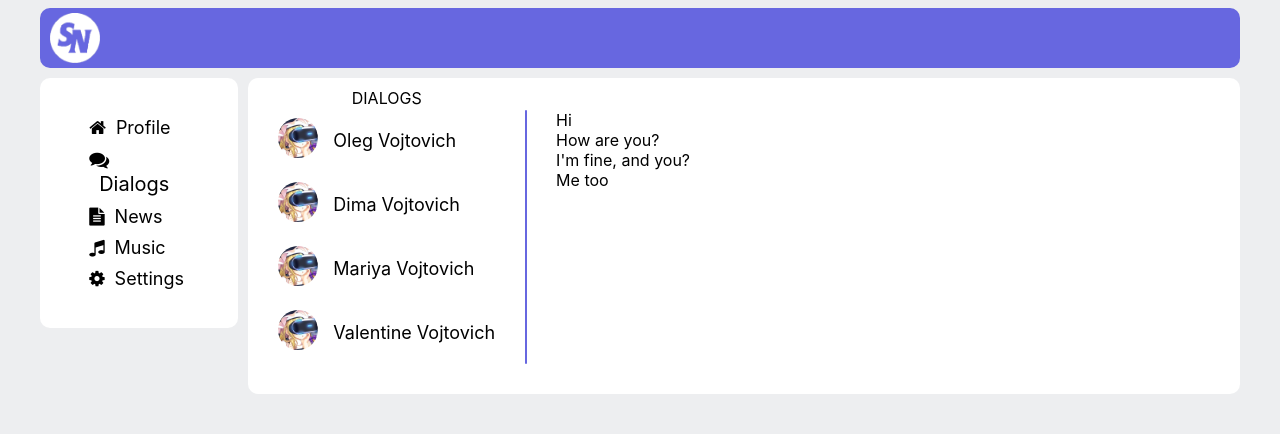
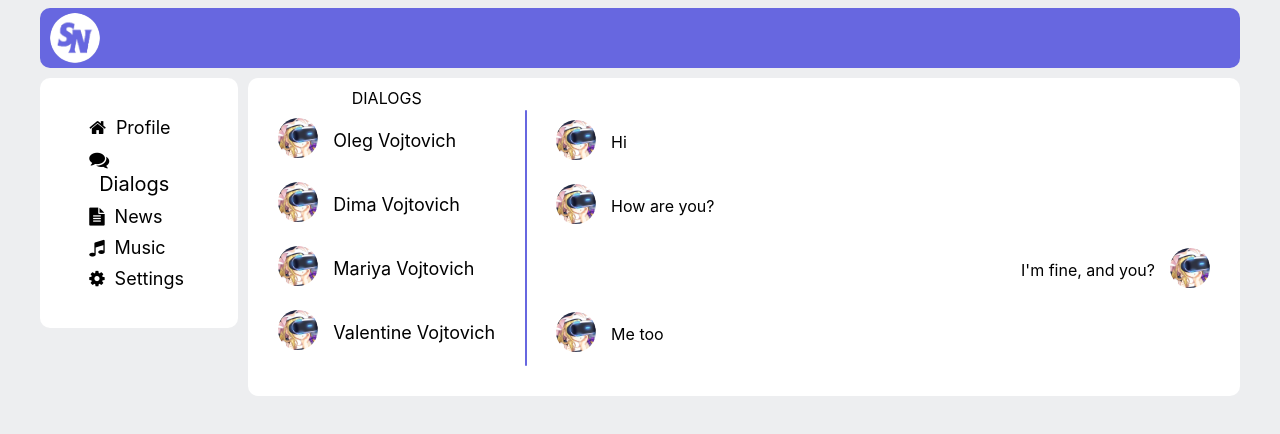
Before and after one commit to FeLL1kS/React-App, a React (Create React App) app: page /dialogs in a window 1280 px wide. Shown: the top 434 px of the page. Built offline with nearby package versions, Linux system fonts and the light colour scheme.

Commit message:
State and new styles added

```diff
--- a/src/App.css
+++ b/src/App.css
@@ -9,7 +9,7 @@
 
   grid-template-rows: 60px 1fr;
   grid-template-columns: 2fr 10fr;
-  grid-gap: 10px;
+  gap: 10px;
 }
 
 .app-wraper-content {
--- a/src/App.js
+++ b/src/App.js
@@ -16,8 +16,8 @@ const App = (props) => {
         <Header />
         <Navbar />
         <div className='app-wraper-content'>
-          <Route render={ () => <Profile postsData={props.postsData}/> } path='/profile' />
-          <Route render={ () => <Dialogs dialogsData={props.dialogsData} messagesData={props.messagesData}/>} path='/dialogs' />
+          <Route render={ () => <Profile state={props.state.profilePage}/> } path='/profile' />
+          <Route render={ () => <Dialogs state={props.state.dialogsPage} />} path='/dialogs' />
           <Route component={News} path='/news' />
           <Route component={Music} path='/music' />
           <Route component={Settings} path='/settings' />
--- a/src/components/Dialogs/DialogItem/DialogItem.module.css
+++ b/src/components/Dialogs/DialogItem/DialogItem.module.css
@@ -3,6 +3,7 @@
     padding-bottom: 10px;
     display: grid;
     grid-template-columns: 40px auto;
+    gap: 15px;
     align-items: center;
     color: black;
     text-decoration: none;
@@ -17,7 +18,3 @@ a.active {
     height: 40px;
     border-radius: 50px;
 }
-
-.dialog span:last-child {
-    padding-left: 15px;
-}
--- a/src/components/Dialogs/Dialogs.jsx
+++ b/src/components/Dialogs/Dialogs.jsx
@@ -9,11 +9,12 @@ const Dialogs = (props) => {
         <div className={classes.dialogs}>
             <div className={classes.dialogs__items}>
                 <span className={classes.header}>DIALOGS</span>
-                {props.dialogsData.map(dialog => <DialogItem name={dialog.name} id={dialog.id} avatar={dialog.avatar.avatar} />)}
+                {props.state.dialogsData.map(dialog => <DialogItem name={dialog.name} id={dialog.id} avatar={dialog.avatar.avatar} />)}
             </div>
             <span className={classes.border}></span>
             <div className={classes.messages}>
-                {props.messagesData.map(message => <Message message={message.message} />)}
+                {props.state.messagesData.map(message => <Message message={message} />
+                )}
             </div>
         </div>
     )
--- a/src/components/Dialogs/Message/Message.jsx
+++ b/src/components/Dialogs/Message/Message.jsx
@@ -2,7 +2,45 @@ import React from 'react'
 import classes from './Message.module.css'
 
 const Message = (props) => {
-    return <div className={classes.message}>{props.message}</div>
+
+    if(props.message.from === 'im')
+    {
+        let divStyle = {
+            textAlign: 'start',
+            paddingTop: '10px',
+            paddingBottom: '10px',
+            display: 'grid',
+            gridTemplateColumns: '40px auto',
+            gap: '15px',
+            alignItems: 'center'
+        }
+
+        return (
+            <div className={classes.message} style={divStyle}>
+                <span><img src={props.message.avatar.avatar} alt='avatar'></img></span>
+                <span>{props.message.message}</span>
+            </div>
+        )
+    }
+    else
+    {
+        let divStyle = {
+            textAlign: 'end',
+            paddingTop: '10px',
+            paddingBottom: '10px',
+            display: 'grid',
+            gridTemplateColumns: 'auto 40px',
+            gap: '15px',
+            alignItems: 'center'
+        }
+
+        return (
+            <div className={classes.message} style={divStyle}>
+                <span>{props.message.message}</span>
+                <span><img src={props.message.avatar.avatar} alt='avatar'></img></span>
+            </div>
+        )
+    }
 }
 
 export default Message;
--- a/src/components/Dialogs/Message/Message.module.css
+++ b/src/components/Dialogs/Message/Message.module.css
@@ -0,0 +1,4 @@
+img {
+    height: 40px;
+    border-radius: 50px;
+}
--- a/src/components/Navbar/NavItem/NavItem.jsx
+++ b/src/components/Navbar/NavItem/NavItem.jsx
@@ -5,7 +5,7 @@ import classes from './NavItem.module.css'
 const NavItem = (props) => {
     return (
         <div className={classes.nav__item}>
-            <NavLink to={props.to.toLowerCase()} activeClassName={classes.active}>
+            <NavLink to={'/' + props.to.toLowerCase()} activeClassName={classes.active}>
                 <i className={"fa " + props.icon} aria-hidden="true"></i>
                 <div className={`${classes.navbar_button_text} ${classes.nav_button_text}`}>
                     {props.to}
--- a/src/components/Profile/Profile.jsx
+++ b/src/components/Profile/Profile.jsx
@@ -13,7 +13,7 @@ const Profile = (props) => {
             <div className={classes.col__other}>
                 ava + description
             </div>
-            <MyPosts col__other={classes.col__other} postsData={props.postsData}/>
+            <MyPosts col__other={classes.col__other} postsData={props.state.postsData}/>
         </div>
     )
 }
--- a/src/index.js
+++ b/src/index.js
@@ -1,34 +1,13 @@
 import React from 'react';
 import ReactDOM from 'react-dom';
 import './index.css';
-import App from './App';
-import avatar from './img/avatar.jpg'
-import * as serviceWorker from './serviceWorker';
-
-let postsData = [
-  { id: '1', message: 'Hello, World!', countLikes: '10' },
-  { id: '2', message: 'First Post!', countLikes: '15'},
-  { id: '3', message: 'Haha', countLikes: '24' },
-  { id: '4', message: 'Hello', countLikes: '43' },
-]
-
-let dialogsData = [
-  { id: '1', name: 'Oleg Vojtovich', avatar: { avatar } },
-  { id: '2', name: 'Dima Vojtovich', avatar: { avatar } },
-  { id: '3', name: 'Mariya Vojtovich', avatar: { avatar } },
-  { id: '4', name: 'Valentine Vojtovich', avatar: { avatar } },
-]
-
-let messagesData = [
-  { id: '1', message: 'Hi' },
-  { id: '2', message: 'How are you?' },
-  { id: '3', message: 'I\'m fine, and you?' },
-  { id: '4', message: 'Me too' },
-]
+import App from './App'
+import * as serviceWorker from './serviceWorker'
+import state from './redux/state'
 
 ReactDOM.render(
   <React.StrictMode>
-    <App postsData={postsData} dialogsData={dialogsData} messagesData={messagesData} />
+    <App state={state} />
   </React.StrictMode>,
   document.getElementById('root')
 );
--- /dev/null
+++ b/src/redux/state.js
@@ -0,0 +1,28 @@
+import avatar from '../img/avatar.jpg'
+
+let state = {
+    profilePage: {
+        postsData: [
+            { id: '1', message: 'Hello, World!', countLikes: '10' },
+            { id: '2', message: 'First Post!', countLikes: '15'},
+            { id: '3', message: 'Haha', countLikes: '24' },
+            { id: '4', message: 'Hello', countLikes: '43' },
+        ]
+    },
+    dialogsPage: {
+        dialogsData: [
+        { id: '1', name: 'Oleg Vojtovich', avatar: { avatar } },
+        { id: '2', name: 'Dima Vojtovich', avatar: { avatar } },
+        { id: '3', name: 'Mariya Vojtovich', avatar: { avatar } },
+        { id: '4', name: 'Valentine Vojtovich', avatar: { avatar } },
+        ],
+        messagesData: [
+        { id: '1', message: 'Hi', from: 'im', avatar: {avatar} },
+        { id: '2', message: 'How are you?', from: 'im', avatar: {avatar} },
+        { id: '3', message: 'I\'m fine, and you?', from: 'partner', avatar: {avatar} },
+        { id: '4', message: 'Me too', from: 'im', avatar: {avatar} },
+        ]
+    }
+}
+
+export default state;
```
Also changed, not shown: src/components/Navbar/NavItem/NavItem.module.css (indentation only), src/components/Navbar/Navbar.module.css (line endings or trailing spaces).
